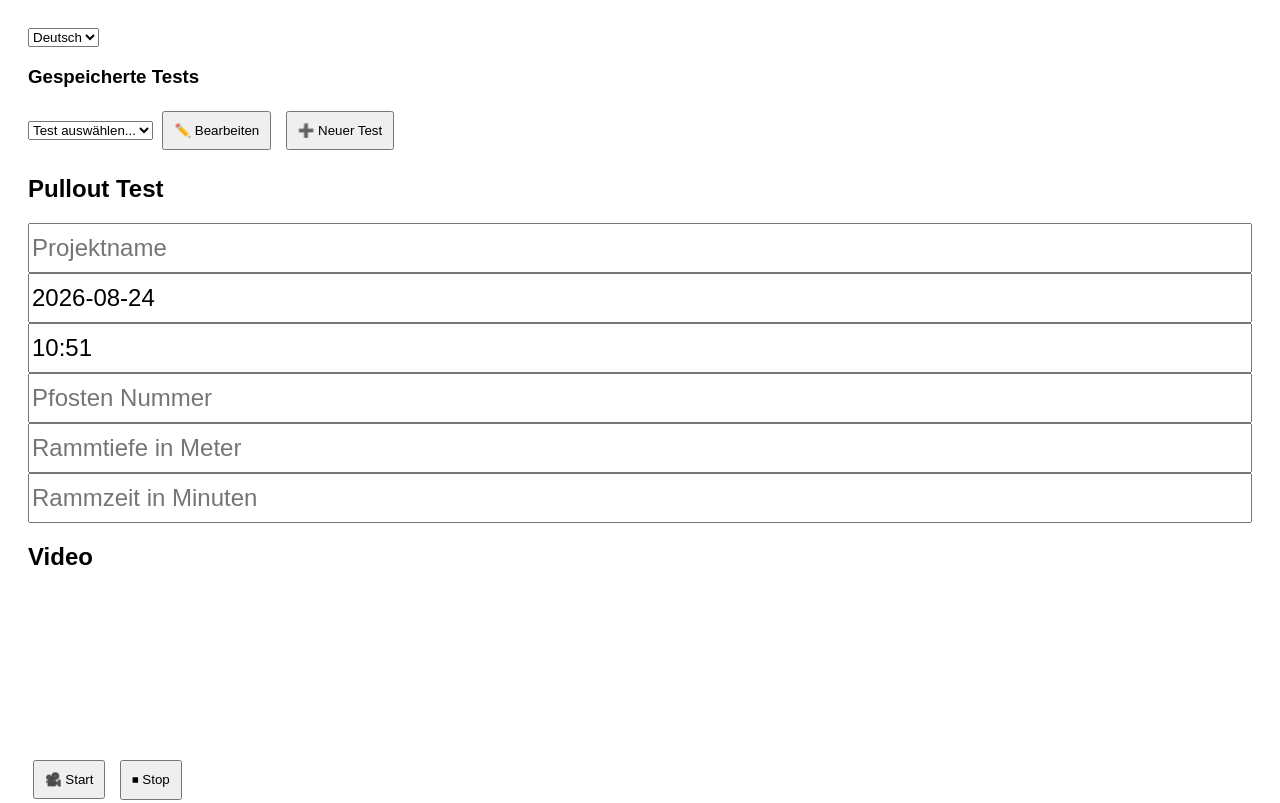
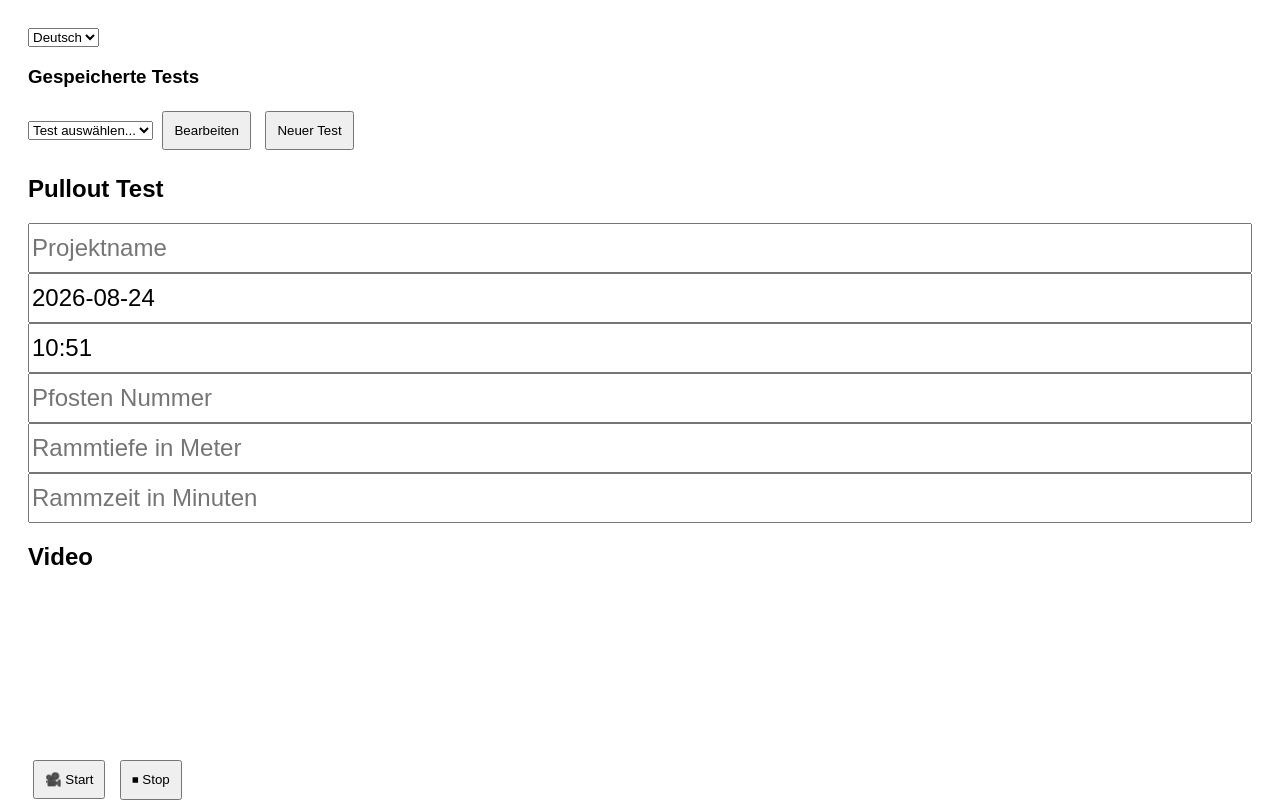
Before and after one commit to timpauly-terra/pullout_app, a website: page public/index.html in a window 1280 px wide. Shown: the top 803 px of the page. Drawn offline with nearby package versions, Linux system fonts and the light colour scheme; no server answers.

Commit message:
debug1
Updated button labels for better clarity.

```diff
--- a/public/index.html
+++ b/public/index.html
@@ -38,11 +38,11 @@ video { margin-top: 10px; }
 </select>
 
 <button onclick="loadSelectedTest()">
-    ✏️ Bearbeiten
+     Bearbeiten
 </button>
 
 <button onclick="newTest()">
-    ➕ Neuer Test
+     Neuer Test
 </button>
 
 <h2>Pullout Test</h2>
@@ -368,8 +368,9 @@ async function saveAll() {
     await loadTestList();
 }
 
+console.log("LOAD TEST LIST FUNCTION VORHANDEN");
 async function loadTestList() {
-
+    console.log("loadTestList() wurde aufgerufen");
     const response = await fetch("/data");
     const tests = await response.json();
 
```
